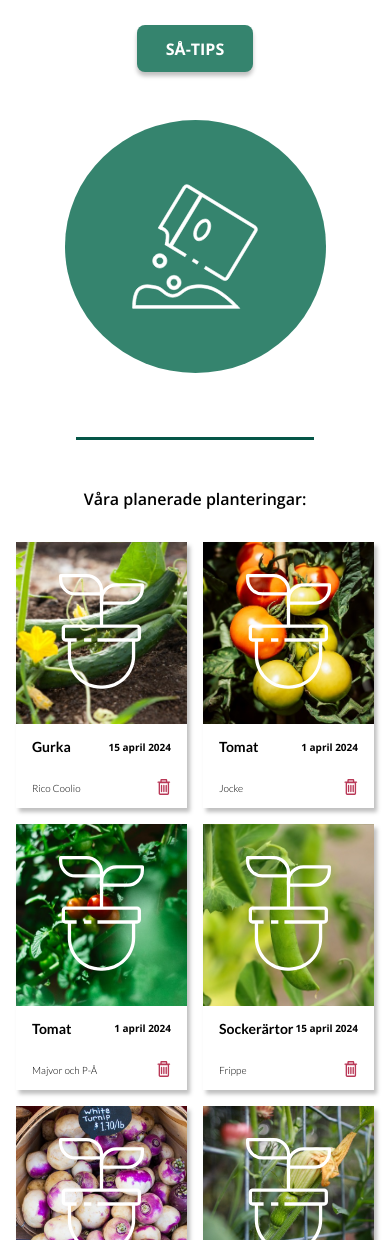
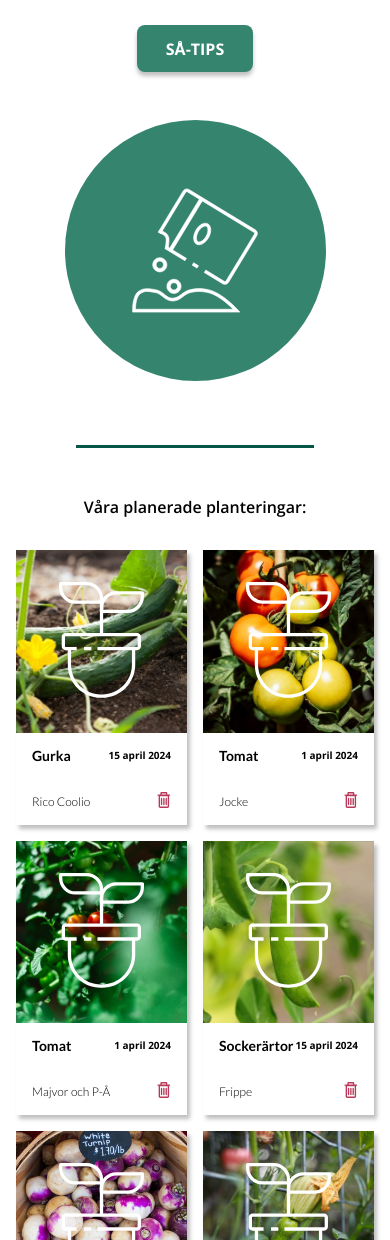
Before and after one commit to joelBIT/exercise-html-css-planned-planthood, a plain HTML site: page index.html in a window 390 px wide. Shown: the part 760-2000 px from the top of the page. Drawn offline with nearby package versions, Linux system fonts and the light colour scheme.

Commit message:
Added some media queries for index.html

```diff
--- a/css/index.css
+++ b/css/index.css
@@ -380,11 +380,94 @@ footer {
 
 
 
+@media (max-width: 1321px) {
+    body {
+        grid-template-columns: repeat(12, 1fr);
+    }
 
-@media (max-width: 600px) {
+    header, main, footer {
+        grid-column: 2 / 12;
+    }
+}
 
-/* || GENERAL STYLES */
 
+
+@media (max-width: 1100px) {
+    .theme-button {
+        font-size: 20px;
+    }
+
+    main {
+        .planted-plants {
+            .cards {
+                .card h3 {
+                    font-size: 20px;
+                }
+            }
+        }
+    }
+}
+
+
+
+@media (max-width: 965px) {
+    header {
+        grid-template-rows: 4fr 4fr 1fr;
+    }
+
+    main {
+        margin-bottom: 3rem;
+
+        .planted-plants {
+            .cards {
+                .card {
+                    p {
+                        font-size: 14px;
+                    }
+
+                    h3 {
+                        font-size: 17px;
+                    }
+
+                    h4 {
+                        font-size: 12px;
+                    }
+
+                    .remove {
+                        font-size: 13px;
+                    }
+                }
+            }
+        }
+
+        .theme-button {
+            padding: 1rem;
+            font-size: 17px;
+        }
+
+        .earlier, .season {
+            figure {
+                padding: 0;
+                margin: 0 2rem;
+                aspect-ratio: 1;
+
+                img {
+                    width: 50%;
+                    height: 100%;
+                    padding: 0;
+                }
+            }
+        }
+    }
+
+    footer .footer-area .footer-information {
+        grid-template-rows: 6fr 1fr;
+    }
+}
+
+
+
+@media (max-width: 860px) {
     body {
         grid-template-columns: auto;
     }
@@ -393,11 +476,32 @@ footer {
         grid-column: span 6;
     }
 
-
     h4 {
         font-size: 10px;
     }
 
+    main {
+        .planted-plants {
+            .cards {
+                grid-template-columns: 1fr 1fr;
+                    gap: 1rem;
+
+                    .card {
+                        grid-column: span 1;
+                    }
+            }
+        }
+
+        .show-more {
+            grid-column: 5 / 9;
+        }
+    }
+
+}
+
+
+
+@media (max-width: 690px) {
     /* || HEADER AND NAVIGATION */
 
     header {
@@ -477,11 +581,8 @@ footer {
             }
 
             .cards {
-                grid-template-columns: 1fr 1fr;
-                gap: 1rem;
 
                 .card {
-                    grid-column: span 1;
 
                     p {
                         font-size: 10px;
```
